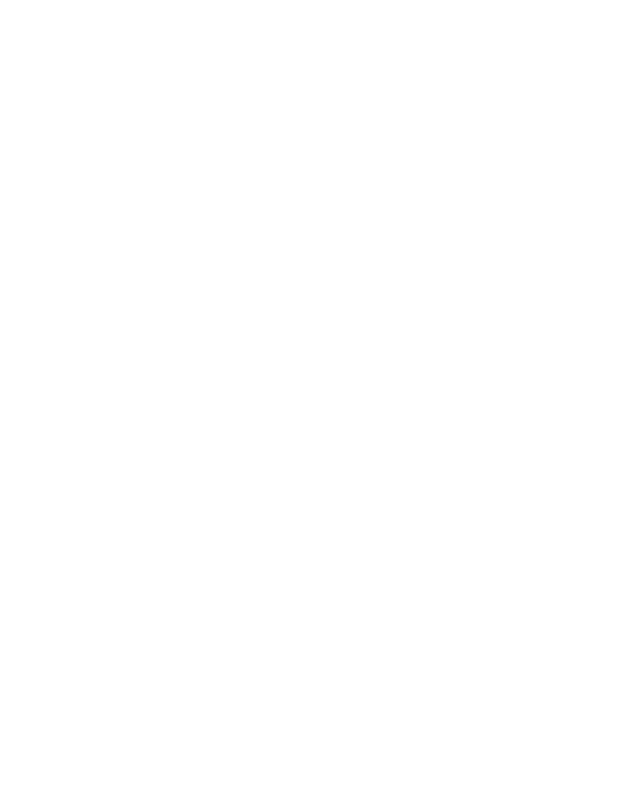
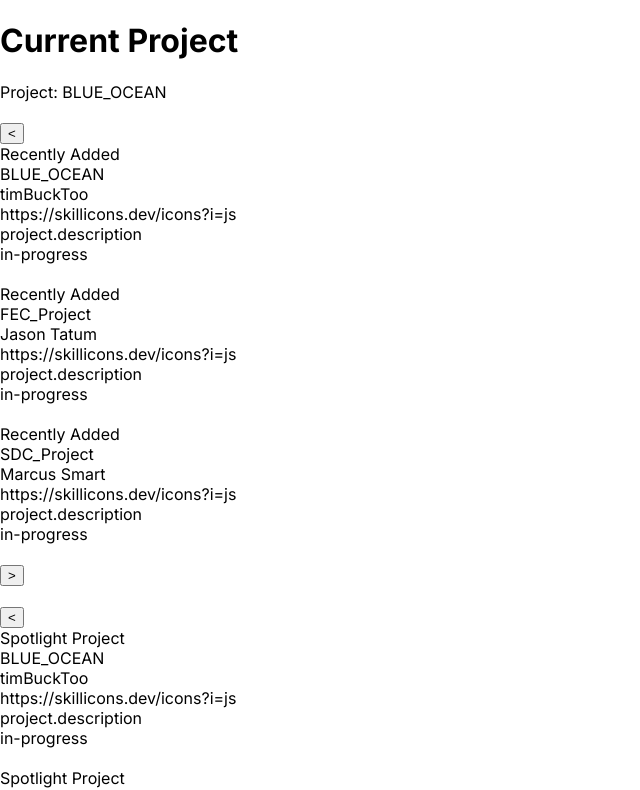
Before and after one commit to Team-Demon-Slayer/code-collider, a Next.js app: page / in a window 1280 px wide. Shown: the top 790 px of the page, without its empty margins (0-640 px from the left). Built offline with nearby package versions, Linux system fonts and the light colour scheme.

Commit message:
scrolling completed

```diff
--- /dev/null
+++ b/src/app/_components/Carousel.jsx
@@ -0,0 +1,98 @@
+"use client";
+import { useState, useEffect } from "react";
+import "../globals.css";
+// import Card from "./Card.jsx";
+
+export default function Carousel({ resetProjects, projects, header }) {
+  const [display, setDisplay] = useState(null);
+  const [firstPointer, setFirstPointer] = useState(0);
+  const [secondPointer, setSecondPointer] = useState(1);
+  const [thirdPointer, setThirdPointer] = useState(2);
+
+  const handleNext = () => {
+    if (!projects[thirdPointer + 1]) {
+      setFirstPointer(firstPointer + 1);
+      setSecondPointer(secondPointer + 1);
+      setThirdPointer(0);
+      return;
+    } else if (!projects[secondPointer + 1]) {
+      setFirstPointer(firstPointer + 1);
+      setSecondPointer(0);
+      setThirdPointer(thirdPointer + 1);
+      return;
+    } else if (!projects[firstPointer + 1]) {
+      setFirstPointer(0);
+      setSecondPointer(secondPointer + 1);
+      setThirdPointer(thirdPointer + 1);
+      return;
+    }
+
+    setFirstPointer(firstPointer + 1);
+    setSecondPointer(secondPointer + 1);
+    setThirdPointer(thirdPointer + 1);
+    return;
+  };
+
+  // previous
+
+  const handlePrev = () => {
+    if (!projects[thirdPointer - 1]) {
+      setFirstPointer(firstPointer - 1);
+      setSecondPointer(secondPointer - 1);
+      setThirdPointer(projects.length - 1);
+      return;
+    } else if (!projects[secondPointer - 1]) {
+      setFirstPointer(firstPointer - 1);
+      setSecondPointer(projects.length - 1);
+      setThirdPointer(thirdPointer - 1);
+      return;
+    } else if (!projects[firstPointer - 1]) {
+      setFirstPointer(projects.length - 1);
+      setSecondPointer(secondPointer - 1);
+      setThirdPointer(thirdPointer - 1);
+      return;
+    }
+
+    setFirstPointer(firstPointer - 1);
+    setSecondPointer(secondPointer - 1);
+    setThirdPointer(thirdPointer - 1);
+    return;
+  };
+
+
+  useEffect( () => {
+    const data = [
+      projects[firstPointer],
+      projects[secondPointer],
+      projects[thirdPointer]];
+    setDisplay(data)
+  }, [firstPointer]);
+
+  return display && (
+    <main id="">
+
+      <div className="carousel-button">
+        <button onClick={handlePrev}> {'<'}</button>
+      </div>
+
+      {display.map((project) =>
+        <div key={project.title} className="carousel-item">
+          <div className='carousel-header'>{header}</div>
+          <div className="carousel-item">
+            <div className="carousel-item-title">{project.title}</div>
+            <div className="carousel-item-owner">{project.owner}</div>
+            <div className="carousel-item-languages">{project.languages[0]}</div>
+            <div className="carousel-item-description">{'project.description'}</div>
+            <div className="carousel-item-status">{project.status}</div>
+          </div>
+          <br />
+        </div>
+      )}
+
+      <div className="carousel-button">
+        <button onClick={handleNext}> {'>'}</button>
+      </div>
+
+    </main>
+  );
+}
--- /dev/null
+++ b/src/app/_components/HomePage.jsx
@@ -0,0 +1,29 @@
+"use client";
+import "../globals.css";
+import {useState, useEffect} from "react";
+import Carousel from "./Carousel.jsx";
+import mockData from "../my-projects/hp-mockData.js";
+
+export default function HomePage() {
+  const [projects, setProjects] = useState(mockData || []);
+
+
+  const resetProjects = (arr) => { setProjects(arr); }
+  return (
+    <main id="body">
+
+      <div className="hp-banner">
+        <h1>Current Project</h1>
+      </div>
+      <div className="hp-title"> {'Project: ' + mockData[0].title}</div>
+      <br />
+      <div>
+        <Carousel resetProjects={resetProjects} projects={projects} header='Recently Added'/>
+      </div>
+      <br />
+      <div>
+        <Carousel resetProjects={resetProjects} projects={projects} header='Spotlight Project'/>
+      </div>
+    </main>
+  );
+}
--- /dev/null
+++ b/src/app/my-projects/hp-mockData.js
@@ -0,0 +1,67 @@
+const mockData = [
+  //project_meta_01:
+  {
+    title: "BLUE_OCEAN",
+    owner: "timBuckToo",
+    languages: [
+      "https://skillicons.dev/icons?i=js",
+      "https://skillicons.dev/icons?i=html",
+    ],
+    description:
+      "Lorem ipsum dolor sit amet, consectetur adipiscing elit, sed do eiusmod tempor incididunt ut labore et dolore magna aliqua. Arcu ac tortor dignissim convallis aenean et tortor. Ut diam quam nulla porttitor massa id. Sed blandit libero volutpat sed cras ornare arcu. Nisi porta lorem mollis aliquam ut porttitor leo a diam. Curabitur vitae nunc sed velit dignissim sodales ut eu sem. Justo eget magna fermentum iaculis eu non diam phasellus vestibulum. Ipsum consequat nisl vel pretium lectus quam id leo. At risus viverra adipiscing at in tellus integer feugiat.",
+    team: ["timBuckToo", "janeDoe", "PhilColson"],
+    repo_link: "https://github.com/LukeLarson2",
+    mentor: "Jeff Bezos",
+    status: "in-progress",
+  },
+
+  //project_meta_02:
+  {
+    title: "FEC_Project",
+    owner: "Jason Tatum",
+    languages: [
+      "https://skillicons.dev/icons?i=js",
+      "https://skillicons.dev/icons?i=html",
+    ],
+    description:
+      "Lorem ipsum dolor sit amet, consectetur adipiscing elit, sed do eiusmod tempor incididunt ut labore et dolore magna aliqua. Arcu ac tortor dignissim convallis aenean et tortor. Ut diam quam nulla porttitor massa id. Sed blandit libero volutpat sed cras ornare arcu. Nisi porta lorem mollis aliquam ut porttitor leo a diam. Curabitur vitae nunc sed velit dignissim sodales ut eu sem. Justo eget magna fermentum iaculis eu non diam phasellus vestibulum. Ipsum consequat nisl vel pretium lectus quam id leo. At risus viverra adipiscing at in tellus integer feugiat.",
+    team: ["timBuckToo", "janeDoe", "PhilColson"],
+    repo_link: "https://github.com/LukeLarson2",
+    mentor: "Larry Bird",
+    status: "in-progress",
+  },
+
+  //project_meta_03:
+  {
+    title: "SDC_Project",
+    owner: "Marcus Smart",
+    languages: [
+      "https://skillicons.dev/icons?i=js",
+      "https://skillicons.dev/icons?i=html",
+    ],
+    description:
+      "Lorem ipsum dolor sit amet, consectetur adipiscing elit, sed do eiusmod tempor incididunt ut labore et dolore magna aliqua. Arcu ac tortor dignissim convallis aenean et tortor. Ut diam quam nulla porttitor massa id. Sed blandit libero volutpat sed cras ornare arcu. Nisi porta lorem mollis aliquam ut porttitor leo a diam. Curabitur vitae nunc sed velit dignissim sodales ut eu sem. Justo eget magna fermentum iaculis eu non diam phasellus vestibulum. Ipsum consequat nisl vel pretium lectus quam id leo. At risus viverra adipiscing at in tellus integer feugiat.",
+    team: ["timBuckToo", "janeDoe", "PhilColson"],
+    repo_link: "https://github.com/LukeLarson2",
+    mentor: "Gary Payton",
+    status: "in-progress",
+  },
+
+  //project_meta_04:
+  {
+    title: "MVP_Project",
+    owner: "Jayleen Brown",
+    languages: [
+      "https://skillicons.dev/icons?i=js",
+      "https://skillicons.dev/icons?i=html",
+    ],
+    description:
+      "Lorem ipsum dolor sit amet, consectetur adipiscing elit, sed do eiusmod tempor incididunt ut labore et dolore magna aliqua. Arcu ac tortor dignissim convallis aenean et tortor. Ut diam quam nulla porttitor massa id. Sed blandit libero volutpat sed cras ornare arcu. Nisi porta lorem mollis aliquam ut porttitor leo a diam. Curabitur vitae nunc sed velit dignissim sodales ut eu sem. Justo eget magna fermentum iaculis eu non diam phasellus vestibulum. Ipsum consequat nisl vel pretium lectus quam id leo. At risus viverra adipiscing at in tellus integer feugiat.",
+    team: ["timBuckToo", "janeDoe", "PhilColson"],
+    repo_link: "https://github.com/LukeLarson2",
+    mentor: "Kevin Garnett",
+    status: "in-progress",
+  },
+];
+
+export default mockData;
--- a/src/app/page.js
+++ b/src/app/page.js
@@ -1,6 +1,11 @@
 "use client";
 import "./globals.css";
+import HomePage from "./_components/HomePage.jsx";
 
 export default function Home() {
-  return <main></main>;
+  return (
+    <main id="main-container">
+      <HomePage />
+    </main>
+  );
 }
```
